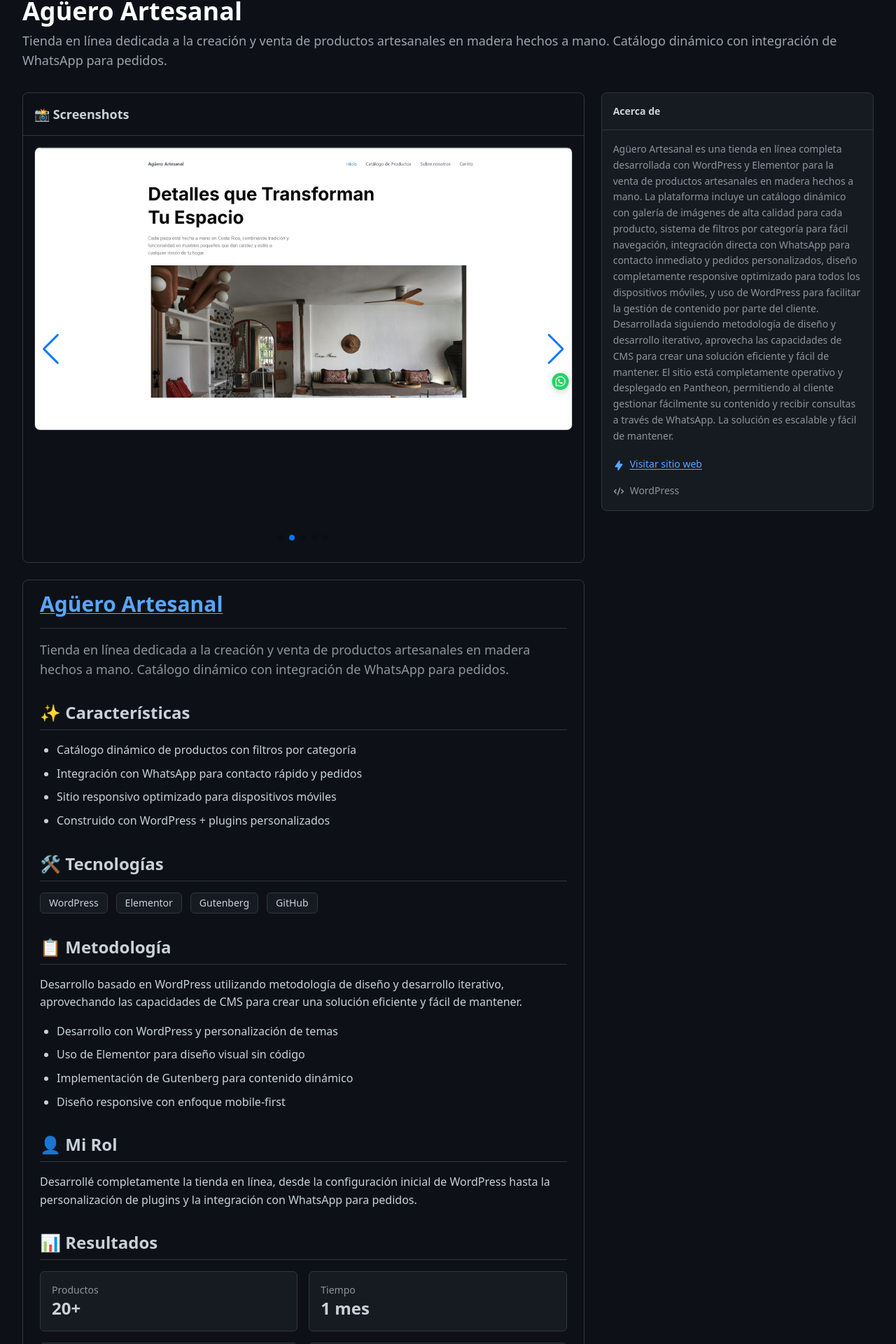
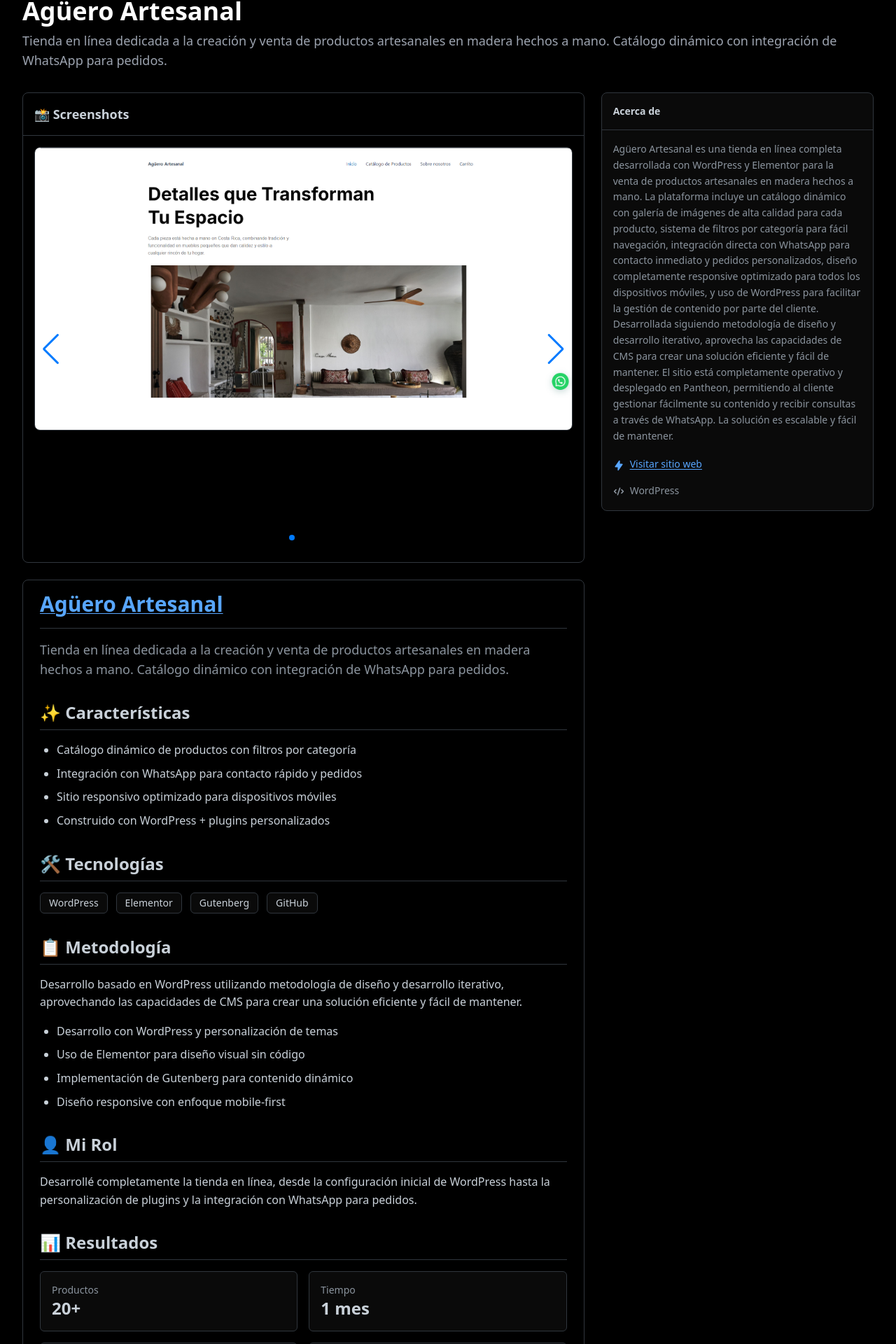
Before and after one commit to Ebema260902/Portafolio, a React (Vite) app: page /agueroartesanal in a window 1280 px wide. Shown: the part 116-2036 px from the top of the page at 70% size. Built offline with nearby package versions, Linux system fonts and the light colour scheme; grey boxes are pictures that could not be loaded.

Commit message:
Detalles finales

```diff
--- a/src/pages/AgüeroArtesanal.jsx
+++ b/src/pages/AgüeroArtesanal.jsx
@@ -63,7 +63,7 @@
 
     return (
         <main id="main-content" className={`w-full transition-colors pt-20 ${
-            theme === "light" ? "bg-white" : "bg-[#0d1117]"
+            theme === "light" ? "bg-white" : "bg-black"
         }`} role="main" aria-label="Detalles del proyecto Agüero Artesanal">
             {/* Título del proyecto */}
             <div className="max-w-7xl mx-auto px-4 sm:px-6 lg:px-8 py-8">
@@ -86,7 +86,7 @@
                     <div className="lg:col-span-8">
                         {/* Galería de imágenes */}
                         <div className={`rounded-lg border mb-6 overflow-hidden ${
-                            theme === "light" ? "border-gray-200 bg-white" : "border-[#30363d] bg-[#0d1117]"
+                            theme === "light" ? "border-gray-200 bg-white" : "border-[#30363d] bg-black"
                         }`}>
                             <div className={`p-4 border-b ${
                                 theme === "light" ? "border-gray-200" : "border-[#30363d]"
@@ -125,7 +125,7 @@
 
                         {/* Contenido del proyecto */}
                         <article className={`rounded-lg border ${
-                            theme === "light" ? "border-gray-200 bg-white" : "border-[#30363d] bg-[#0d1117]"
+                            theme === "light" ? "border-gray-200 bg-white" : "border-[#30363d] bg-black"
                         }`}>
                             <div className={`px-6 py-4 markdown-body ${
                                 theme === "light" ? "text-gray-800" : "text-[#c9d1d9]"
@@ -168,7 +168,7 @@
                                         <span key={index} className={`px-3 py-1 rounded-md text-sm border ${
                                             theme === "light"
                                                 ? "bg-gray-50 border-gray-300 text-gray-700"
-                                                : "bg-[#161b22] border-[#30363d] text-[#c9d1d9]"
+                                                : "bg-[#0a0a0a] border-[#30363d] text-[#c9d1d9]"
                                         }`}>
                                             {tech.name}
                                         </span>
@@ -213,7 +213,7 @@
                                         <div key={i} className={`p-4 rounded-md border ${
                                             theme === "light"
                                                 ? "bg-gray-50 border-gray-200"
-                                                : "bg-[#161b22] border-[#30363d]"
+                                                : "bg-[#0a0a0a] border-[#30363d]"
                                         }`}>
                                             <div className={`text-sm ${
                                                 theme === "light" ? "text-gray-600" : "text-[#8b949e]"
@@ -231,7 +231,7 @@
                     {/* Sidebar estilo GitHub */}
                     <div className="lg:col-span-4">
                         <div className={`rounded-lg border mb-4 ${
-                            theme === "light" ? "border-gray-200 bg-white" : "border-[#30363d] bg-[#161b22]"
+                            theme === "light" ? "border-gray-200 bg-white" : "border-[#30363d] bg-[#0a0a0a]"
                         }`}>
                             <div className={`p-4 border-b ${
                                 theme === "light" ? "border-gray-200" : "border-[#30363d]"
--- a/src/pages/Jint.jsx
+++ b/src/pages/Jint.jsx
@@ -2,6 +2,8 @@
 import { Swiper, SwiperSlide } from "swiper/react";
 import { Autoplay, Navigation, Pagination } from "swiper/modules";
 import { useTheme } from "../contexts/ThemeContext.jsx";
+import { useLanguage } from "../contexts/LanguageContext.jsx";
+import { translations } from "../translations/translations.js";
 import "swiper/css";
 import "swiper/css/navigation";
 import "swiper/css/pagination";
@@ -61,7 +63,7 @@
 
   return (
     <main id="main-content" className={`w-full transition-colors pt-20 ${
-        theme === "light" ? "bg-white" : "bg-[#0d1117]"
+        theme === "light" ? "bg-white" : "bg-black"
     }`} role="main" aria-label="Detalles del proyecto Jint">
       {/* Título del proyecto */}
       <div className="max-w-7xl mx-auto px-4 sm:px-6 lg:px-8 py-8">
@@ -84,7 +86,7 @@
           <div className="lg:col-span-8">
             {/* Galería de imágenes */}
             <div className={`rounded-lg border mb-6 overflow-hidden ${
-                theme === "light" ? "border-gray-200 bg-white" : "border-[#30363d] bg-[#0d1117]"
+                theme === "light" ? "border-gray-200 bg-white" : "border-[#30363d] bg-black"
             }`}>
               <div className={`p-4 border-b ${
                   theme === "light" ? "border-gray-200" : "border-[#30363d]"
@@ -125,7 +127,7 @@
 
             {/* Contenido del proyecto */}
             <article className={`rounded-lg border ${
-                theme === "light" ? "border-gray-200 bg-white" : "border-[#30363d] bg-[#0d1117]"
+                theme === "light" ? "border-gray-200 bg-white" : "border-[#30363d] bg-black"
             }`}>
               <div className={`px-6 py-4 markdown-body ${
                   theme === "light" ? "text-gray-800" : "text-[#c9d1d9]"
@@ -168,7 +170,7 @@
                     <span key={index} className={`px-3 py-1 rounded-md text-sm border ${
                         theme === "light"
                             ? "bg-gray-50 border-gray-300 text-gray-700"
-                            : "bg-[#161b22] border-[#30363d] text-[#c9d1d9]"
+                            : "bg-[#0a0a0a] border-[#30363d] text-[#c9d1d9]"
                     }`}>
                       {tech.name}
                     </span>
@@ -231,7 +233,7 @@
           {/* Sidebar estilo GitHub */}
           <div className="lg:col-span-4">
             <div className={`rounded-lg border mb-4 ${
-                theme === "light" ? "border-gray-200 bg-white" : "border-[#30363d] bg-[#161b22]"
+                theme === "light" ? "border-gray-200 bg-white" : "border-[#30363d] bg-[#0a0a0a]"
             }`}>
               <div className={`p-4 border-b ${
                   theme === "light" ? "border-gray-200" : "border-[#30363d]"
--- a/src/pages/Ticolancer.jsx
+++ b/src/pages/Ticolancer.jsx
@@ -71,7 +71,7 @@
 
   return (
     <main id="main-content" className={`w-full transition-colors pt-20 ${
-        theme === "light" ? "bg-white" : "bg-[#0d1117]"
+        theme === "light" ? "bg-white" : "bg-black"
     }`} role="main" aria-label="Detalles del proyecto Ticolancer">
       {/* Título del proyecto */}
       <div className="max-w-7xl mx-auto px-4 sm:px-6 lg:px-8 py-8">
@@ -94,7 +94,7 @@
           <div className="lg:col-span-8">
             {/* Galería de imágenes */}
             <div className={`rounded-lg border mb-6 overflow-hidden ${
-                theme === "light" ? "border-gray-200 bg-white" : "border-[#30363d] bg-[#0d1117]"
+                theme === "light" ? "border-gray-200 bg-white" : "border-[#30363d] bg-black"
             }`}>
               <div className={`p-4 border-b ${
                   theme === "light" ? "border-gray-200" : "border-[#30363d]"
@@ -135,7 +135,7 @@
 
             {/* Contenido del proyecto */}
             <article className={`rounded-lg border ${
-                theme === "light" ? "border-gray-200 bg-white" : "border-[#30363d] bg-[#0d1117]"
+                theme === "light" ? "border-gray-200 bg-white" : "border-[#30363d] bg-black"
             }`}>
               <div className={`px-6 py-4 markdown-body ${
                   theme === "light" ? "text-gray-800" : "text-[#c9d1d9]"
@@ -178,7 +178,7 @@
                     <span key={index} className={`px-3 py-1 rounded-md text-sm border ${
                         theme === "light"
                             ? "bg-gray-50 border-gray-300 text-gray-700"
-                            : "bg-[#161b22] border-[#30363d] text-[#c9d1d9]"
+                            : "bg-[#0a0a0a] border-[#30363d] text-[#c9d1d9]"
                     }`}>
                       {tech.name}
                     </span>
@@ -223,7 +223,7 @@
                     <div key={i} className={`p-4 rounded-md border ${
                         theme === "light"
                             ? "bg-gray-50 border-gray-200"
-                            : "bg-[#161b22] border-[#30363d]"
+                            : "bg-[#0a0a0a] border-[#30363d]"
                     }`}>
                       <div className={`text-sm ${
                           theme === "light" ? "text-gray-600" : "text-[#8b949e]"
@@ -241,7 +241,7 @@
           {/* Sidebar estilo GitHub */}
           <div className="lg:col-span-4">
             <div className={`rounded-lg border mb-4 ${
-                theme === "light" ? "border-gray-200 bg-white" : "border-[#30363d] bg-[#161b22]"
+                theme === "light" ? "border-gray-200 bg-white" : "border-[#30363d] bg-[#0a0a0a]"
             }`}>
               <div className={`p-4 border-b ${
                   theme === "light" ? "border-gray-200" : "border-[#30363d]"
```
Also changed, not shown: src/pages/Kimchis.jsx (+6 -6 lines).
